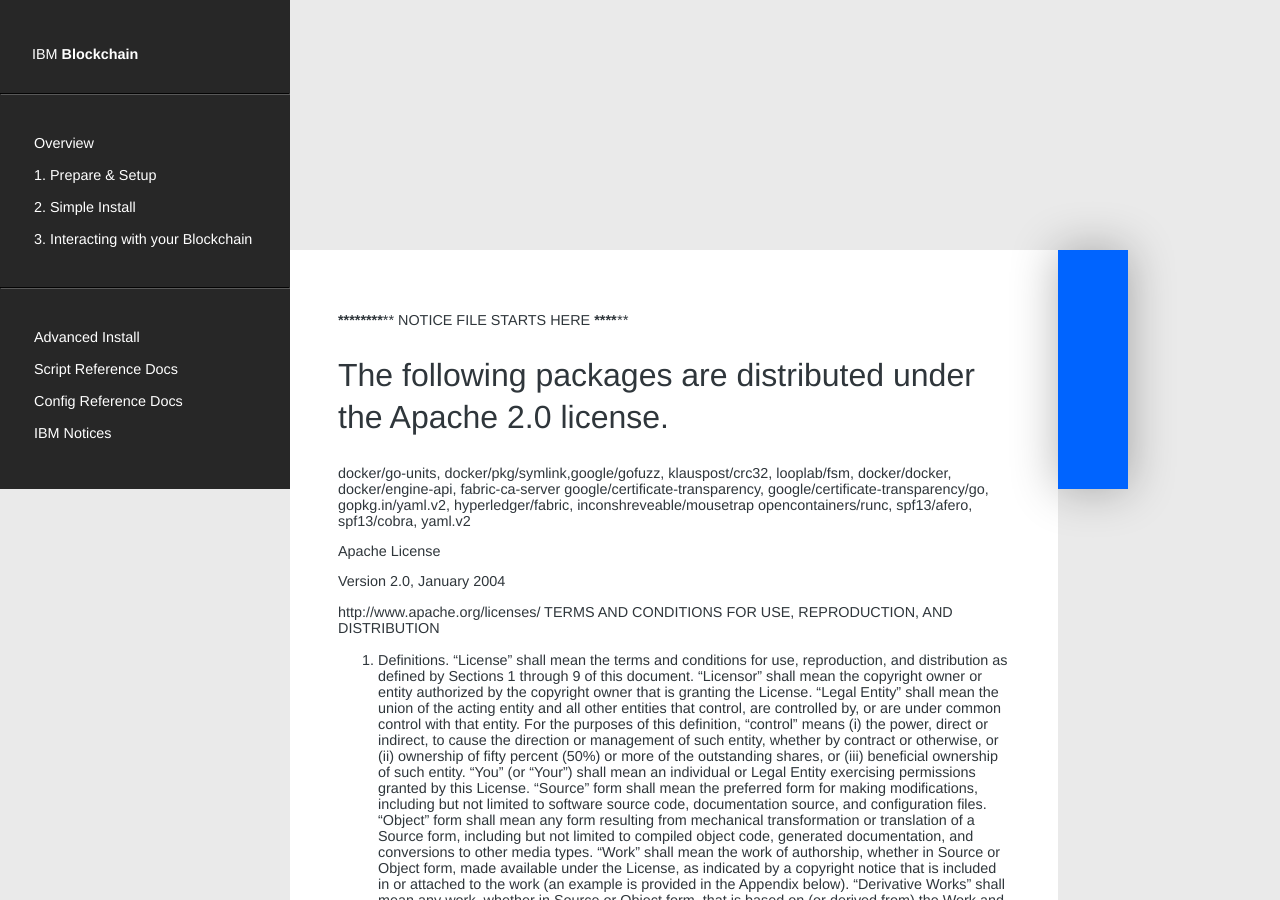
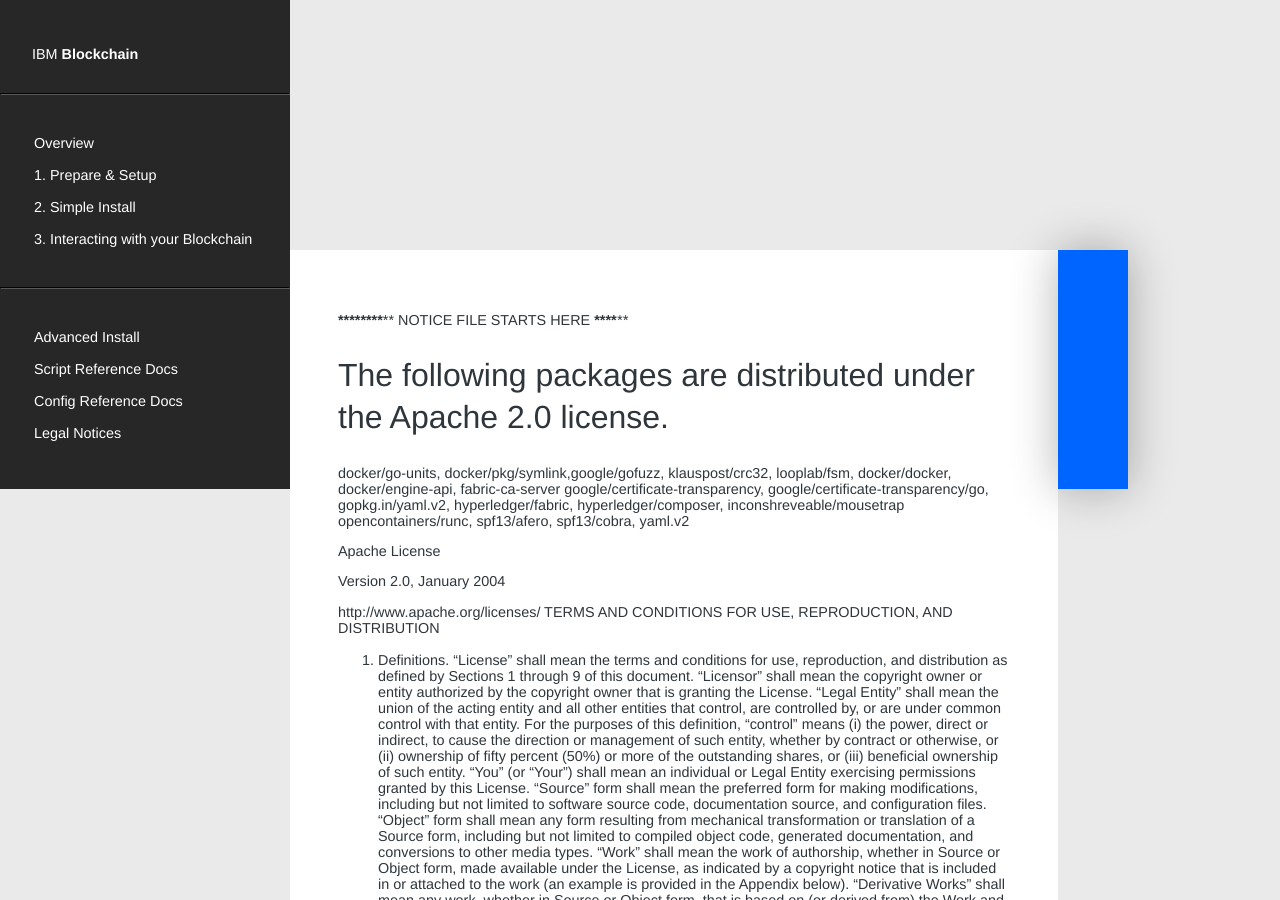
Before and after one commit to IBM-Blockchain-Archive/ibm-blockchain.github.io, a Jekyll site: the page built from _pages/07_Notices.md, in a window 1280 px wide and 900 px high. Built offline with Jekyll 4.4.1, drawn with Linux system fonts in a browser that asks for light colours; some web fonts are replaced.

Commit message:
notices changes to add hyperledger/composer (#26)
* title changes, notices file legibility edits

* update to notices file to include composer

```diff
--- a/_pages/07_Notices.md
+++ b/_pages/07_Notices.md
@@ -1,6 +1,6 @@
 ---
 layout: default
-title:  IBM Notices
+title:  Legal Notices
 permalink: "/notices/"
 category: advanced
 ---
@@ -10,7 +10,7 @@ category: advanced
 ## The following packages are distributed under the Apache 2.0 license.
 
 docker/go-units, docker/pkg/symlink,google/gofuzz, klauspost/crc32, looplab/fsm, docker/docker, docker/engine-api, fabric-ca-server
-google/certificate-transparency, google/certificate-transparency/go, gopkg.in/yaml.v2, hyperledger/fabric, inconshreveable/mousetrap
+google/certificate-transparency, google/certificate-transparency/go, gopkg.in/yaml.v2, hyperledger/fabric, hyperledger/composer, inconshreveable/mousetrap
 opencontainers/runc, spf13/afero, spf13/cobra, yaml.v2
 
 Apache License
```
